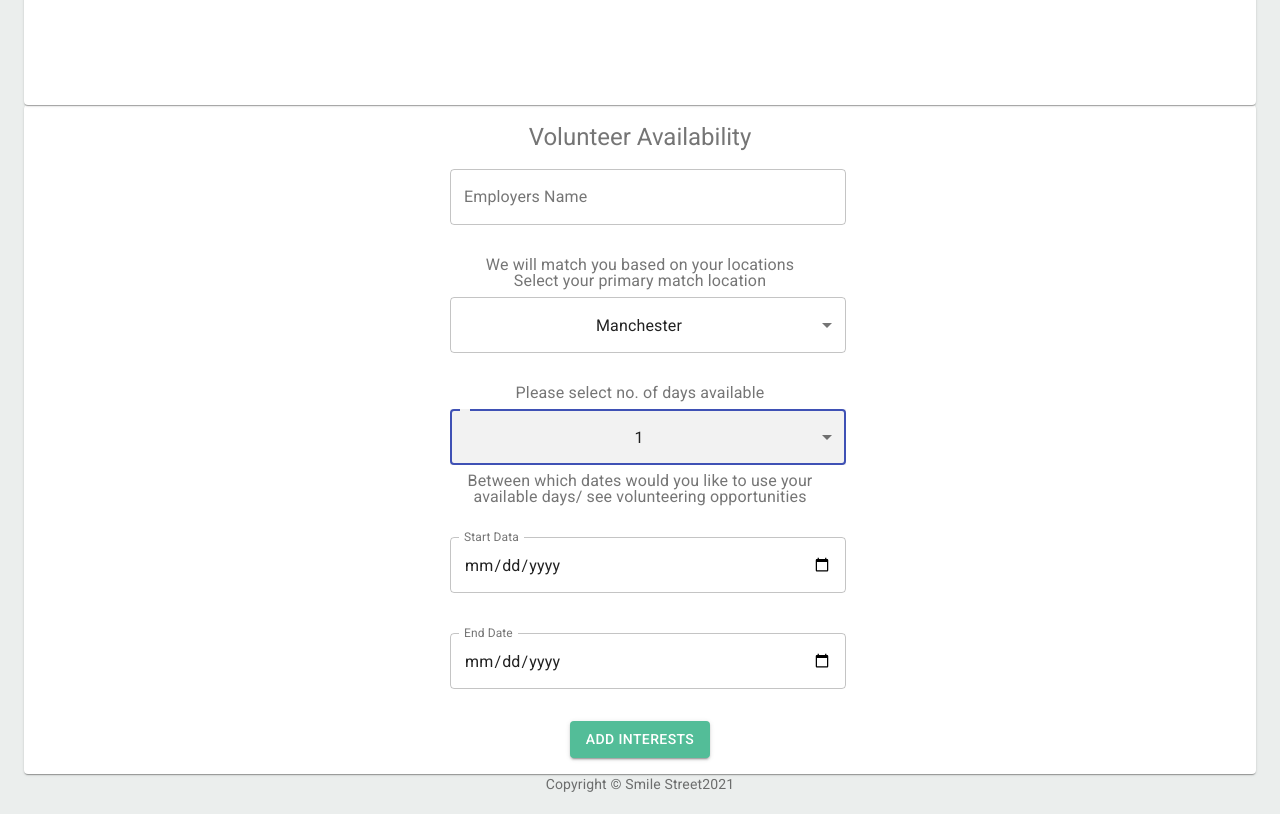
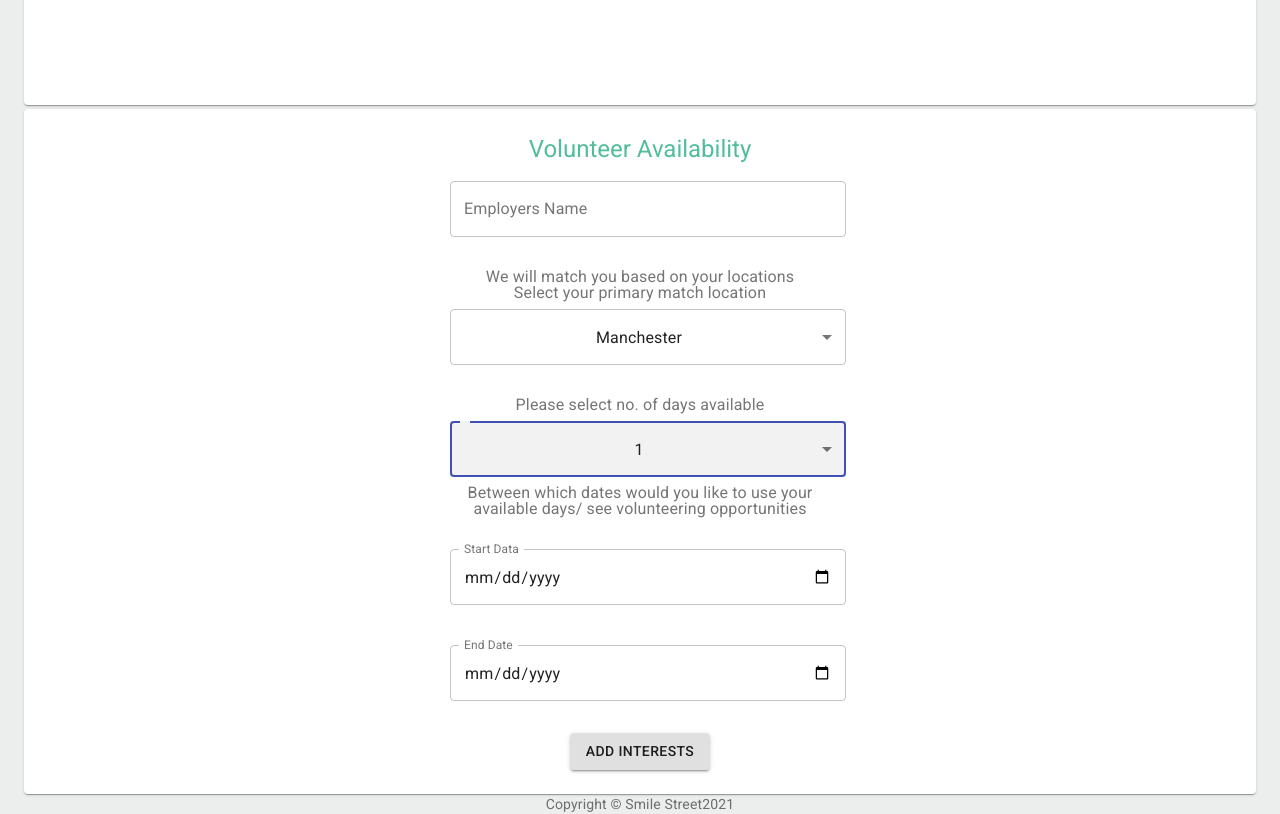
Before and after one commit to smile-street/smile-street, a React (Create React App) app in the folder smile-street-react/: page /VolunteerAvailability in a window 1280 px wide. Shown: the part 316-1130 px from the top of the page. Built offline with nearby package versions, Linux system fonts and the light colour scheme.

Commit message:
created seprate function for centralized css

```diff
--- a/smile-street-react/src/components/PageHeading/PageHeading.js
+++ b/smile-street-react/src/components/PageHeading/PageHeading.js
@@ -1,11 +1,12 @@
-
 import React from 'react';
-import { Typography } from '@material-ui/core';
+import {Typography, Paper} from '@material-ui/core';
+import useStyle from '../Style/Style';
 
 export default function PageHeading(props) {
-    return (
-    <Typography component="h1" variant="h5" gutterBottom>
-        { props.heading }
+  const classes = useStyle();
+  return (
+    <Typography component="h1" variant="h5" gutterBottom className={classes.h1}>
+      {props.heading}
     </Typography>
-    )
+  );
 }
--- a/smile-street-react/src/components/Registration/Registration.js
+++ b/smile-street-react/src/components/Registration/Registration.js
@@ -10,52 +10,7 @@ import {
 } from '@material-ui/core';
 import PageHeading from '../PageHeading/PageHeading';
 import ValidateInfo from './ValidateInfo';
-
-const useStyles = makeStyles((theme) => ({
-  root: {
-    flexGrow: 1,
-
-    '&:hover .MuiOutlinedInput-root .MuiOutlinedInput-notchedOutline': {
-      borderColor: '#53bd98',
-    },
-    '& .MuiOutlinedInput-root.Mui-focused .MuiOutlinedInput-notchedOutline': {
-      borderColor: '#449f80',
-    },
-
-    '& .MuiOutlinedInput-root.Mui-focused .MuiOutlinedInput-input': {
-      color: '#449f80',
-    },
-
-    '& .MuiInputLabel-outlined.Mui-focused': {
-      color: '#449f80',
-    },
-    margin: 8,
-  },
-  paper: {
-    marginTop: theme.spacing(0.5),
-    padding: theme.spacing(3),
-    color: theme.palette.text.secondary,
-    display: 'flex',
-    flexDirection: 'column',
-    alignItems: 'center',
-    maxWidth: 'xs',
-  },
-  form: {
-    width: '100%',
-  },
-  button: {
-    backgroundColor: '#53bd98',
-    color: 'white',
-    '&:hover': {
-      background: '#449f80',
-    },
-    paper: {
-      padding: theme.spacing(2),
-      textAlign: 'center',
-      color: theme.palette.text.secondary,
-    },
-  },
-}));
+import useStyle from '../Style/Style';
 
 export default function Registration() {
   const userRole = useLocation().state;
@@ -95,7 +50,8 @@ export default function Registration() {
     //takes the current array and reuilds and updates.
     const updatedReg = [{...registration}, newReg];
     setRegistration(updatedReg);
-    if (true) { //this needs to be changed to validate the form!
+    if (true) {
+      //this needs to be changed to validate the form!
       setRegistration(initialFormState);
       if (userRole.userType === 'volunteer') {
         history.push({pathname: '/VolunteerAvailability'});
@@ -107,7 +63,7 @@ export default function Registration() {
   };
 
   //////////////////////////////////////////////////////////
-  const classes = useStyles();
+  const classes = useStyle();
   return (
     <Container component="main">
       <Paper className={classes.paper}>
--- /dev/null
+++ b/smile-street-react/src/components/Style/Style.js
@@ -0,0 +1,58 @@
+import {
+  createMuiTheme,
+  responsiveFontSizes,
+  makeStyles,
+} from '@material-ui/core/styles';
+import {cyan} from '@material-ui/core/colors';
+
+let theme = createMuiTheme({
+  palette: {
+    type: 'dark',
+    primary: cyan,
+    secondary: cyan,
+  },
+});
+
+export default makeStyles(() => ({
+  root: {
+    flexGrow: 1,
+
+    '&:hover .MuiOutlinedInput-root .MuiOutlinedInput-notchedOutline': {
+      borderColor: '#53bd98',
+    },
+    '& .MuiOutlinedInput-root.Mui-focused .MuiOutlinedInput-notchedOutline': {
+      borderColor: '#449f80',
+    },
+
+    '& .MuiOutlinedInput-root.Mui-focused .MuiOutlinedInput-input': {
+      color: '#449f80',
+    },
+
+    '& .MuiInputLabel-outlined.Mui-focused': {
+      color: '#449f80',
+    },
+    margin: 8,
+  },
+  paper: {
+    marginTop: theme.spacing(0.5),
+    padding: theme.spacing(3),
+    color: theme.palette.text.secondary,
+    display: 'flex',
+    flexDirection: 'column',
+    alignItems: 'center',
+    maxWidth: 'xs',
+  },
+  form: {
+    width: '100%',
+  },
+  button: {
+    backgroundColor: '#53bd98',
+    color: 'white',
+    '&:hover': {
+      background: '#449f80',
+    },
+  },
+  h1: {
+    color: '#53bd98',
+  },
+}));
--- a/smile-street-react/src/components/VolunteerAvaiblity/VolunteerAvailability.js
+++ b/smile-street-react/src/components/VolunteerAvaiblity/VolunteerAvailability.js
@@ -16,44 +16,7 @@ import {
 } from '@material-ui/core';
 import PageHeading from '../PageHeading/PageHeading';
 import Validation from './Validation';
-const useStyles = makeStyles((theme) => ({
-  root: {
-    flexGrow: 1,
-
-    '&:hover .MuiOutlinedInput-root .MuiOutlinedInput-notchedOutline': {
-      borderColor: '#53bd98',
-    },
-    '& .MuiOutlinedInput-root.Mui-focused .MuiOutlinedInput-notchedOutline': {
-      borderColor: '#449f80',
-    },
-
-    '& .MuiOutlinedInput-root.Mui-focused .MuiOutlinedInput-input': {
-      color: '#449f80',
-    },
-
-    '& .MuiInputLabel-outlined.Mui-focused': {
-      color: '#449f80',
-    },
-    margin: 8,
-  },
-  paper: {
-    padding: theme.spacing(2),
-    textAlign: 'center',
-    color: theme.palette.text.secondary,
-  },
-  form: {
-    width: '100%',
-  },
-  buttonColor: {
-    backgroundColor: '#53bd98',
-    color: 'white',
-    background: '#449f80',
-
-    '&:hover': {
-      background: '#449f80',
-    },
-  },
-}));
+import useStyle from '../Style/Style';
 
 export default function VolunteerAvailability() {
   const initialFormState = {
@@ -93,7 +56,7 @@ export default function VolunteerAvailability() {
     history.push({pathname: '/VolunteerInterests'});
   };
 
-  const classes = useStyles();
+  const classes = useStyle();
   return (
     <Container component="main">
       <Paper className={classes.paper}>
```
